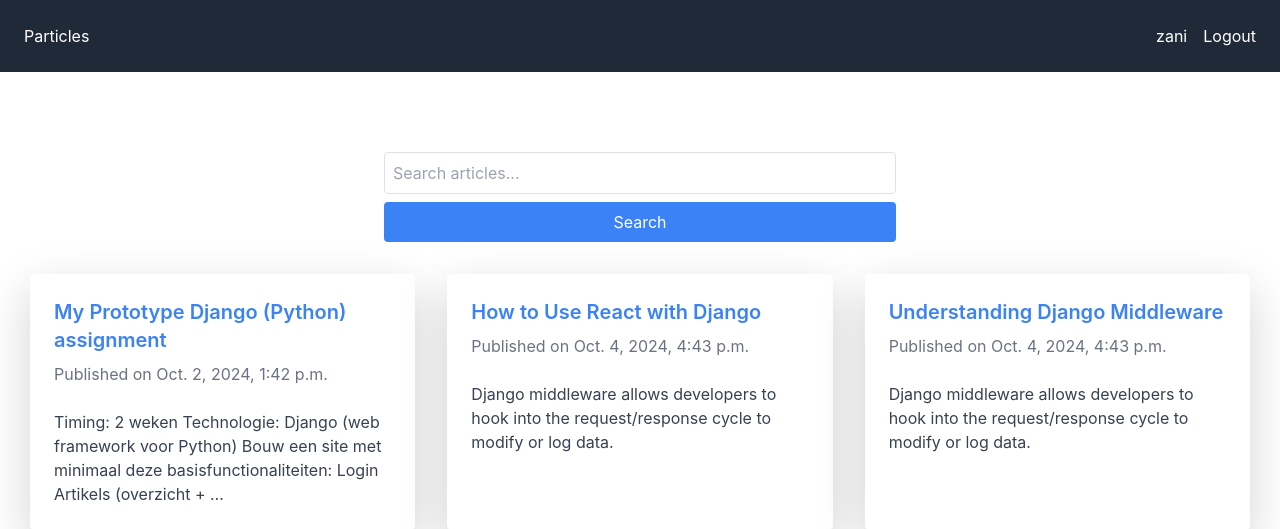
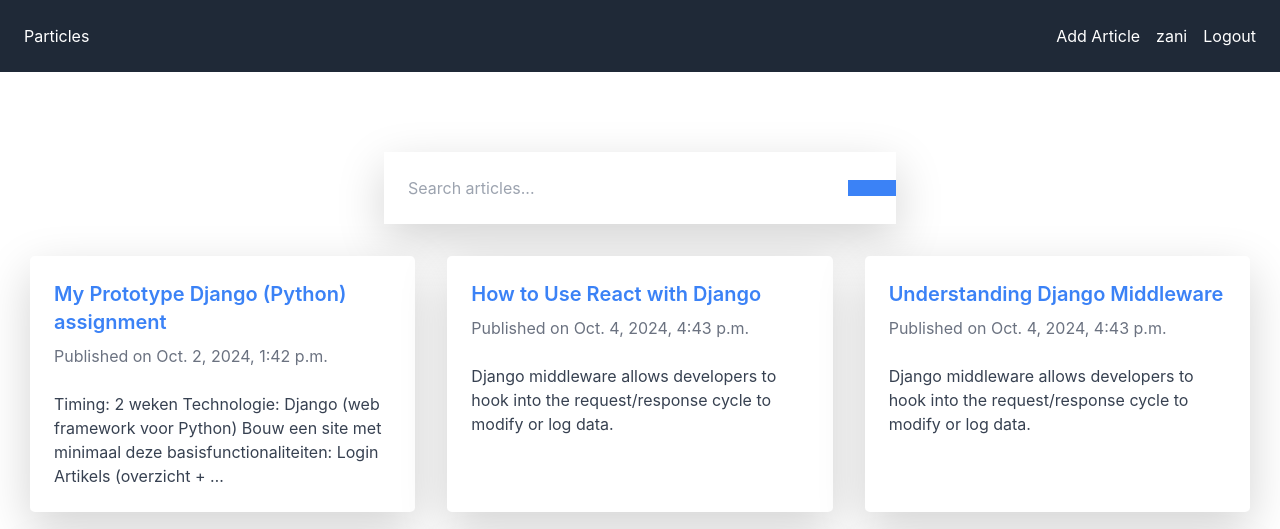
Before and after one commit to Zani10/Prototype-Django-Python, a Django app: page / in a window 1280 px wide. Shown: the top 529 px of the page. Run offline with Django 5.2, Linux system fonts and the light colour scheme; a user stored in the database is signed in; data comes from the database, SQL or seed files in the repository; both versions use the stored data as it was after the commit; some libraries are stand-ins or nearby versions.

Commit message:
Feat: Add article functionality added in navbar.

```diff
--- a/mysite/templates/article_list.html
+++ b/mysite/templates/article_list.html
@@ -3,10 +3,20 @@
 {% block content %}
 <div class="container mx-auto py-12">
 
-    <!-- Search Form -->
-    <form method="GET" action="{% url 'article_list' %}" class="mb-8 max-w-lg mx-auto">
-        <input type="text" name="q" placeholder="Search articles..." class="w-full p-2 border rounded" value="{{ request.GET.q }}">
-        <button type="submit" class="mt-2 w-full bg-blue-500 text-white py-2 px-4 rounded hover:bg-blue-600 transition">Search</button>
+     <!-- Search Form -->
+     <form method="GET" action="{% url 'article_list' %}" class="mb-8 max-w-lg mx-auto flex items-center bg-white shadow-lg rounded-full overflow-hidden">
+        <input
+            type="text"
+            name="q"
+            id="search-input"
+            placeholder="Search articles..."
+            class="w-full p-4 text-gray-700 focus:outline-none"
+            value="{{ request.GET.q }}">
+        <button type="submit" class="bg-blue-500 hover:bg-blue-600 text-white py-2 px-4 rounded-full transition duration-300 focus:outline-none">
+            <svg class="w-6 h-6" fill="none" stroke="currentColor" viewBox="0 0 24 24" xmlns="http://www.w3.org/2000/svg">
+                <path stroke-linecap="round" stroke-linejoin="round" stroke-width="2" d="M21 21l-4.35-4.35M11 19a8 8 0 100-16 8 8 0 000 16z"></path>
+            </svg>
+        </button>
     </form>
 
     {% if request.GET.q %}
--- a/mysite/templates/base.html
+++ b/mysite/templates/base.html
@@ -23,6 +23,7 @@
         <!-- Right Side (Account Links) -->
         <ul class="flex space-x-4 items-center">
             {% if user.is_authenticated %}
+                <li><a href="{% url 'add_article' %}" class="text-white">Add Article</a></li>
                 <li><a href="{% url 'profile' %}" class="text-white">{{ user.username }}</a></li>
 
                 <!-- Logout Form -->
```
Also changed, not shown: db.sqlite3.
